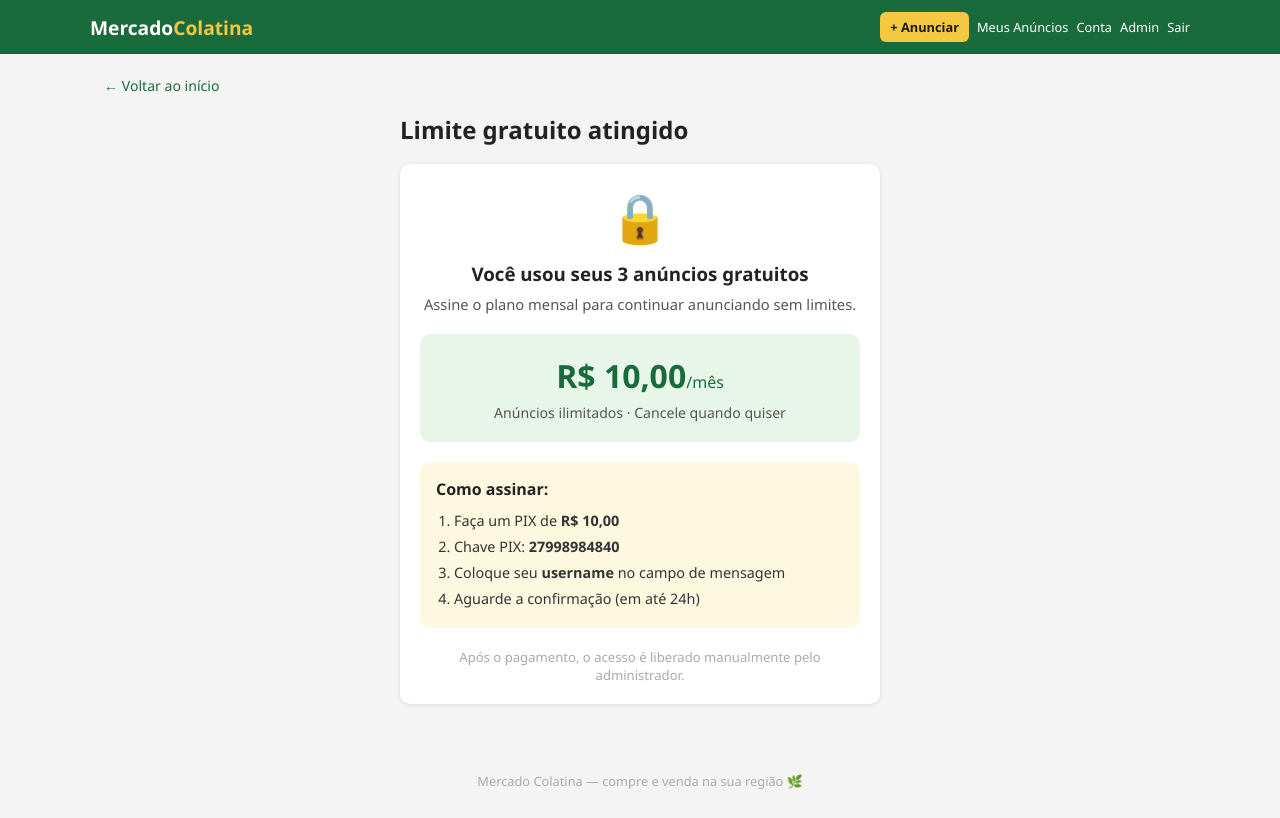
After one commit to PauloEler/marketplace-colatina, a Flask app: page /assinar in a window 1280 px wide. The commit adds this page. Run offline with Flask 3, Linux system fonts and the light colour scheme; a user stored in the database is signed in.

Commit message:
Add files via upload

```diff
--- a/app.py
+++ b/app.py
@@ -11,8 +11,20 @@ ALLOWED_EXTENSIONS = {'png', 'jpg', 'jpeg', 'webp'}
 app.config['UPLOAD_FOLDER'] = UPLOAD_FOLDER
 app.config['MAX_CONTENT_LENGTH'] = 5 * 1024 * 1024
 
-CATEGORIAS = ['Eletrônicos','Móveis','Roupas e Calçados','Veículos',
-               'Eletrodomésticos','Imóveis','Serviços','Alimentos','Outros']
+LIMITE_GRATIS = 3
+VALOR_PLANO = 'R$ 10,00'
+PIX_CHAVE = '27998984840'
+
+def pode_criar_anuncio(usuario_id):
+    db = get_db()
+    u = db.execute("SELECT plano_ativo, plano_expira, is_admin FROM usuarios WHERE id=?", (usuario_id,)).fetchone()
+    if u['is_admin'] or u['plano_ativo']:
+        return True, None
+    total = db.execute("SELECT COUNT(*) FROM anuncios WHERE usuario_id=? AND ativo=1", (usuario_id,)).fetchone()[0]
+    if total < LIMITE_GRATIS:
+        restam = LIMITE_GRATIS - total
+        return True, f'Você tem {restam} anúncio(s) gratuito(s) restante(s).'
+    return False, 'limite'
 
 def allowed_file(f):
     return '.' in f and f.rsplit('.',1)[1].lower() in ALLOWED_EXTENSIONS
@@ -123,7 +135,15 @@ def criar_anuncio():
     if not logado():
         flash('Faça login para anunciar.','erro')
         return redirect(url_for('login'))
+
+    pode, aviso = pode_criar_anuncio(session['usuario_id'])
+    if not pode:
+        return redirect(url_for('assinar'))
+
     if request.method == 'POST':
+        pode, aviso = pode_criar_anuncio(session['usuario_id'])
+        if not pode:
+            return redirect(url_for('assinar'))
         titulo    = request.form['titulo'].strip()
         descricao = request.form['descricao'].strip()
         preco     = request.form['preco'].strip()
@@ -142,7 +162,12 @@ def criar_anuncio():
         db.commit()
         flash('Anúncio publicado!','ok')
         return redirect(url_for('meus_anuncios'))
-    return render_template('criar.html', categorias=CATEGORIAS)
+    return render_template('criar.html', categorias=CATEGORIAS, aviso=aviso)
+
+@app.route('/assinar')
+def assinar():
+    if not logado(): return redirect(url_for('login'))
+    return render_template('assinar.html', valor=VALOR_PLANO, pix=PIX_CHAVE)
 
 @app.route('/meus-anuncios')
 def meus_anuncios():
@@ -205,6 +230,20 @@ def admin_toggle_anuncio(id):
         db.execute("UPDATE anuncios SET ativo=? WHERE id=?",(0 if a['ativo'] else 1,id)); db.commit()
     return redirect(url_for('painel_admin'))
 
+@app.route('/admin/usuario/<int:id>/plano', methods=['POST'])
+def admin_toggle_plano(id):
+    if not admin(): return redirect(url_for('index'))
+    from datetime import date, timedelta
+    db = get_db()
+    u = db.execute("SELECT plano_ativo FROM usuarios WHERE id=?",(id,)).fetchone()
+    if u:
+        novo = 0 if u['plano_ativo'] else 1
+        expira = (date.today() + timedelta(days=30)).isoformat() if novo else None
+        db.execute("UPDATE usuarios SET plano_ativo=?, plano_expira=? WHERE id=?",(novo, expira, id))
+        db.commit()
+        flash(f'Plano {"ativado" if novo else "desativado"}.','ok')
+    return redirect(url_for('painel_admin'))
+
 if __name__ == '__main__':
     port  = int(os.environ.get('PORT', 5000))
     debug = os.environ.get('FLASK_ENV') != 'production'
--- a/database.py
+++ b/database.py
@@ -18,6 +18,8 @@ def init_db():
             whatsapp TEXT NOT NULL DEFAULT '',
             is_admin INTEGER DEFAULT 0,
             ativo INTEGER DEFAULT 1,
+            plano_ativo INTEGER DEFAULT 0,
+            plano_expira DATE,
             criado_em TIMESTAMP DEFAULT CURRENT_TIMESTAMP
         );
         CREATE TABLE IF NOT EXISTS anuncios (
@@ -30,6 +32,7 @@ def init_db():
             condicao TEXT NOT NULL DEFAULT 'Usado',
             foto TEXT,
             ativo INTEGER DEFAULT 1,
+            destaque INTEGER DEFAULT 0,
             visualizacoes INTEGER DEFAULT 0,
             criado_em TIMESTAMP DEFAULT CURRENT_TIMESTAMP,
             FOREIGN KEY (usuario_id) REFERENCES usuarios(id)
--- /dev/null
+++ b/runtime.txt
@@ -0,0 +1 @@
+python-3.11.0
--- /dev/null
+++ b/templates/assinar.html
@@ -0,0 +1,37 @@
+{% extends 'base.html' %}
+{% block title %}Assinar — Mercado Colatina{% endblock %}
+
+{% block voltar %}<a href="/" class="voltar">← Voltar ao início</a>{% endblock %}
+
+{% block content %}
+<div style="max-width:480px;margin:0 auto">
+  <h2 style="margin-bottom:18px">Limite gratuito atingido</h2>
+
+  <div class="form-box" style="text-align:center">
+    <div style="font-size:3rem;margin-bottom:12px">🔒</div>
+    <h3 style="margin-bottom:8px">Você usou seus 3 anúncios gratuitos</h3>
+    <p style="color:#555;font-size:.92rem;margin-bottom:20px">
+      Assine o plano mensal para continuar anunciando sem limites.
+    </p>
+
+    <div style="background:#e8f5e9;border-radius:10px;padding:20px;margin-bottom:20px">
+      <div style="font-size:2rem;font-weight:700;color:#1a6b3c">{{ valor }}<span style="font-size:1rem;font-weight:400">/mês</span></div>
+      <p style="margin-top:6px;font-size:.88rem;color:#555">Anúncios ilimitados · Cancele quando quiser</p>
+    </div>
+
+    <div style="background:#fff8e1;border-radius:10px;padding:16px;margin-bottom:20px;text-align:left">
+      <p style="font-weight:700;margin-bottom:8px">Como assinar:</p>
+      <ol style="margin-left:18px;font-size:.9rem;line-height:1.8;color:#333">
+        <li>Faça um PIX de <strong>{{ valor }}</strong></li>
+        <li>Chave PIX: <strong>{{ pix }}</strong></li>
+        <li>Coloque seu <strong>username</strong> no campo de mensagem</li>
+        <li>Aguarde a confirmação (em até 24h)</li>
+      </ol>
+    </div>
+
+    <p style="font-size:.82rem;color:#aaa">
+      Após o pagamento, o acesso é liberado manualmente pelo administrador.
+    </p>
+  </div>
+</div>
+{% endblock %}
--- a/templates/base.html
+++ b/templates/base.html
@@ -9,28 +9,28 @@
 body{font-family:'Segoe UI',sans-serif;background:#f4f4f4;color:#222}
 
 /* HEADER */
-header{background:#1a6b3c;color:#fff;padding:0 20px}
-.hi{max-width:1100px;margin:0 auto;display:flex;align-items:center;justify-content:space-between;height:60px}
-.logo{font-size:1.4rem;font-weight:700;text-decoration:none;color:#fff}
+header{background:#1a6b3c;color:#fff;padding:0 14px}
+.hi{max-width:1100px;margin:0 auto;display:flex;align-items:center;justify-content:space-between;height:54px}
+.logo{font-size:1.2rem;font-weight:700;text-decoration:none;color:#fff;white-space:nowrap;flex-shrink:0}
 .logo span{color:#f5c842}
-nav{display:flex;align-items:center;gap:14px;flex-wrap:wrap}
-nav a{color:#fff;text-decoration:none;font-size:0.88rem}
+nav{display:flex;align-items:center;gap:8px;flex-wrap:nowrap;overflow:hidden}
+nav a{color:#fff;text-decoration:none;font-size:0.8rem;white-space:nowrap}
 nav a:hover{text-decoration:underline}
-.btn-anunciar{background:#f5c842;color:#1a1a1a !important;padding:7px 14px;border-radius:6px;font-weight:700}
+.btn-anunciar{background:#f5c842;color:#1a1a1a !important;padding:6px 10px;border-radius:6px;font-weight:700;font-size:0.8rem;white-space:nowrap;flex-shrink:0}
 
 /* BUSCA */
-.busca-bar{background:#155a32;padding:12px 20px}
-.busca-inner{max-width:1100px;margin:0 auto;display:flex;gap:8px}
-.busca-inner input,.busca-inner select{padding:9px 12px;border:none;border-radius:6px;font-size:0.9rem;flex:1}
-.busca-inner select{flex:0 0 190px}
-.busca-inner button{background:#f5c842;border:none;padding:9px 18px;border-radius:6px;font-weight:700;cursor:pointer}
+.busca-bar{background:#155a32;padding:10px 14px}
+.busca-inner{max-width:1100px;margin:0 auto;display:flex;gap:6px}
+.busca-inner input{padding:8px 10px;border:none;border-radius:6px;font-size:0.88rem;flex:1;min-width:0}
+.busca-inner select{padding:8px 6px;border:none;border-radius:6px;font-size:0.82rem;flex:0 0 110px;min-width:0}
+.busca-inner button{background:#f5c842;border:none;padding:8px 14px;border-radius:6px;font-weight:700;cursor:pointer;white-space:nowrap;font-size:0.85rem}
 
 /* VOLTAR */
 .voltar{display:inline-flex;align-items:center;gap:6px;color:#1a6b3c;text-decoration:none;font-size:0.88rem;margin-bottom:18px}
 .voltar:hover{text-decoration:underline}
 
 /* MAIN */
-main{max-width:1100px;margin:24px auto;padding:0 20px}
+main{max-width:1100px;margin:20px auto;padding:0 14px}
 
 /* FLASH */
 .flash{padding:10px 16px;border-radius:6px;margin-bottom:14px;font-size:0.9rem}
@@ -63,20 +63,20 @@ main{max-width:1100px;margin:24px auto;padding:0 20px}
 .form-grupo label{display:block;font-size:.85rem;font-weight:600;margin-bottom:4px;color:#444}
 .form-grupo input,.form-grupo textarea,.form-grupo select{width:100%;padding:9px 12px;border:1px solid #ccc;border-radius:6px;font-size:.93rem}
 .form-grupo textarea{resize:vertical;min-height:100px}
-.form-box{background:#fff;border-radius:10px;padding:24px;box-shadow:0 1px 4px rgba(0,0,0,.1)}
+.form-box{background:#fff;border-radius:10px;padding:20px;box-shadow:0 1px 4px rgba(0,0,0,.1)}
 
 /* DETALHE */
-.detalhe{display:grid;grid-template-columns:1fr 320px;gap:20px}
-.detalhe-foto{width:100%;border-radius:10px;max-height:420px;object-fit:cover}
-.detalhe-box,.vendedor-box{background:#fff;border-radius:10px;padding:18px;margin-bottom:14px}
-.detalhe-preco{font-size:1.8rem;color:#1a6b3c;font-weight:700;margin:8px 0}
+.detalhe{display:grid;grid-template-columns:1fr 300px;gap:16px}
+.detalhe-foto{width:100%;border-radius:10px;max-height:380px;object-fit:cover}
+.detalhe-box,.vendedor-box{background:#fff;border-radius:10px;padding:16px;margin-bottom:12px}
+.detalhe-preco{font-size:1.6rem;color:#1a6b3c;font-weight:700;margin:8px 0}
 .detalhe-info{font-size:.82rem;color:#888;margin-bottom:10px}
 .detalhe-desc{font-size:.93rem;line-height:1.6;margin-top:10px}
-.sem-foto-grande{width:100%;height:280px;background:#e8f5e9;border-radius:10px;display:flex;align-items:center;justify-content:center;font-size:5rem}
+.sem-foto-grande{width:100%;height:240px;background:#e8f5e9;border-radius:10px;display:flex;align-items:center;justify-content:center;font-size:4rem}
 
 /* ADMIN / TABELA */
 table{width:100%;border-collapse:collapse;background:#fff;border-radius:10px;overflow:hidden;margin-bottom:28px}
-th,td{padding:10px 14px;text-align:left;border-bottom:1px solid #f0f0f0;font-size:.87rem}
+th,td{padding:8px 12px;text-align:left;border-bottom:1px solid #f0f0f0;font-size:.84rem}
 th{background:#1a6b3c;color:#fff}
 tr:hover{background:#f9f9f9}
 .badge{display:inline-block;padding:2px 8px;border-radius:10px;font-size:.75rem;font-weight:600}
@@ -101,12 +105,12 @@ footer{text-align:center;padding:28px;font-size:.8rem;color:#aaa;margin-top:40px
       {% if session.get('usuario_id') %}
         <a href="/criar" class="btn-anunciar">+ Anunciar</a>
         <a href="/meus-anuncios">Meus Anúncios</a>
-        <a href="/minha-conta">Minha Conta</a>
-        {% if session.get('is_admin') %}<a href="/admin">Admin</a>{% endif %}
+        <a href="/minha-conta">Conta</a>
+        {% if session.get('is_admin') %}<a href="/admin" class="admin-link">Admin</a>{% endif %}
         <a href="/logout">Sair</a>
       {% else %}
+        <a href="/login">Entrar</a>
         <a href="/cadastro">Cadastrar</a>
-        <a href="/login">Entrar</a>
         <a href="/cadastro" class="btn-anunciar">+ Anunciar</a>
       {% endif %}
     </nav>
```
Also changed, not shown: other parts of templates/base.html (+15 -11 lines), templates/admin.html (+14 -3 lines), 1 other file.
